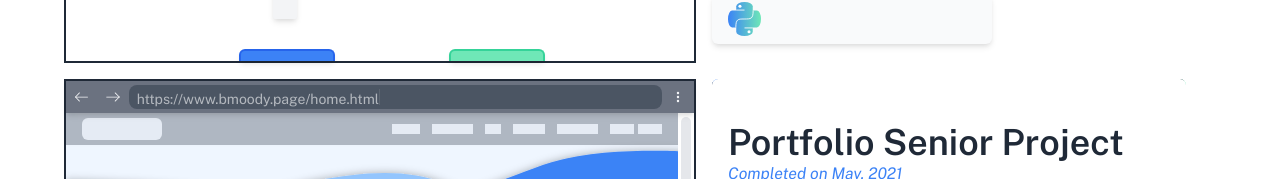
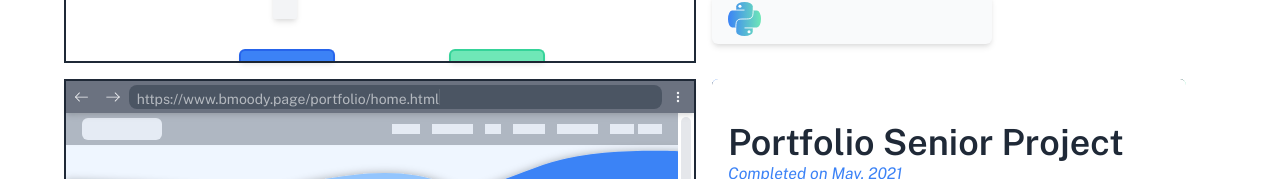
Before and after one commit to TheSwiginator/portfolio, a React (Create React App) app: page / in a window 1280 px wide. Shown: the part 5227-5406 px from the top of the page. Built offline with nearby package versions, Linux system fonts and the light colour scheme.

Commit message:
corrected url value in portfolio scene

```diff
--- a/src/components/portfolio.js
+++ b/src/components/portfolio.js
@@ -15,7 +15,7 @@ function Scene() {
                     <img src={ARROW_LEFT_SVG} alt="left" className='h-2/3 w-auto ml-[5px] mr-[5px]' />
                     <img src={ARROW_RIGHT_SVG} alt="right" className='h-2/3 w-auto ml-[5px] mr-[5px]' />
                     <div className='flex-grow h-[75%] bg-gray-600 rounded-lg flex items-center'>
-                        <div className='font-PublicSans text-sm text-gray-50 opacity-60 text-cursor h-[70%] ml-2'>https://www.bmoody.page/home.html</div>
+                        <div className='font-PublicSans text-sm text-gray-50 opacity-60 text-cursor h-[70%] ml-2'>https://www.bmoody.page/portfolio/home.html</div>
                     </div>
                     <img src={VERTICAL_DOTS_SVG} alt="dots" className='h-full w-auto' />
                 </div>
```
